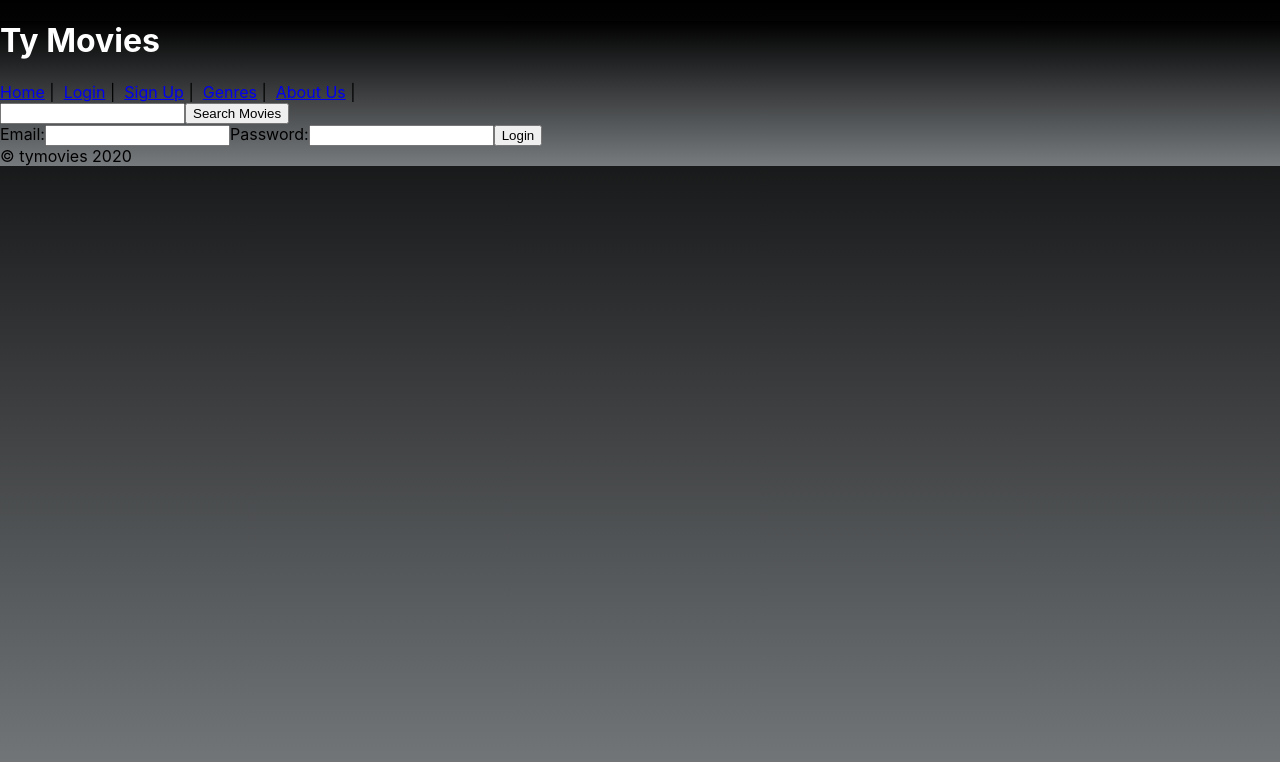
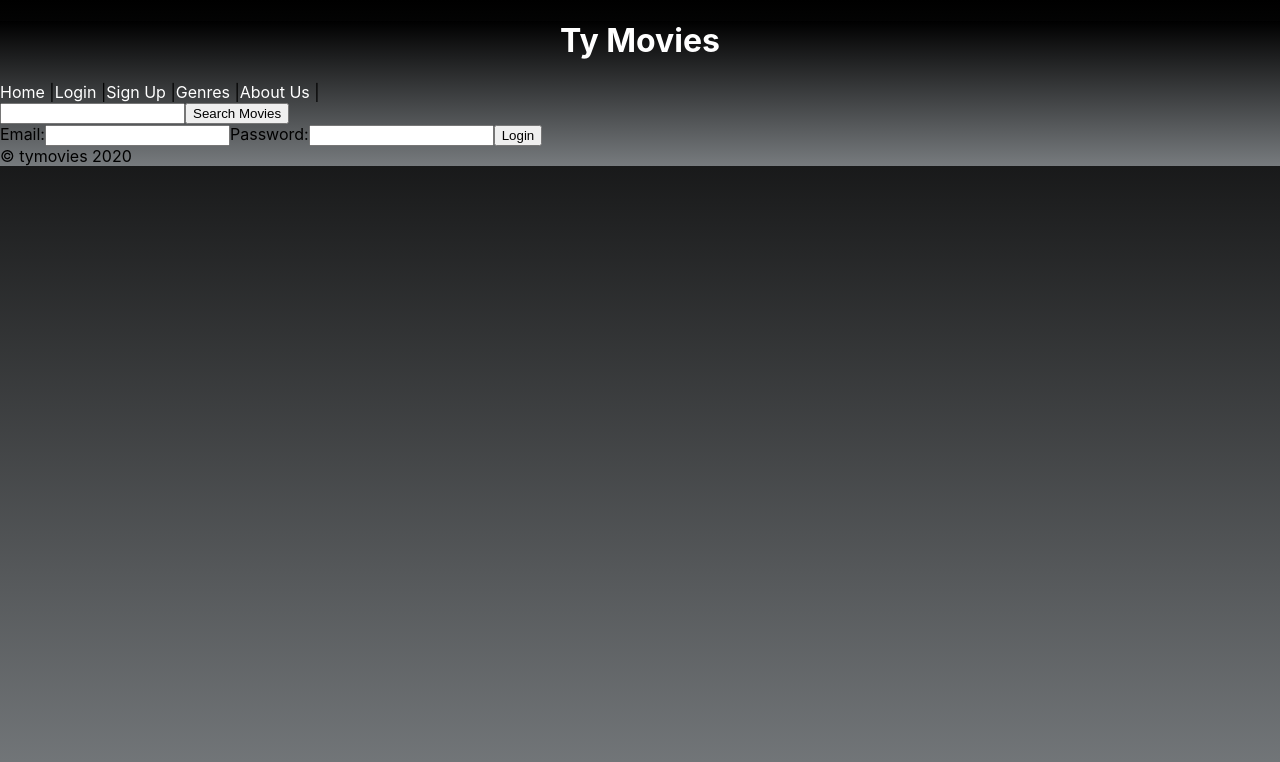
Before and after one commit to yanni00/tymovies-frontend, a React (Create React App) app: page /login in a window 1280 px wide. Shown: the top 762 px of the page. Built offline with nearby package versions, Linux system fonts and the light colour scheme.

Commit message:
update to login

```diff
--- a/package.json
+++ b/package.json
@@ -3,9 +3,9 @@
   "version": "0.1.0",
   "private": true,
   "engines": {
-      "npm": "6.13.4",
-      "node": "13.5.0"
-    },
+    "npm": "6.13.4",
+    "node": "13.5.0"
+  },
   "homepage": "https://github.com/yanni00/tymovies-frontend.git",
   "dependencies": {
     "@testing-library/jest-dom": "^4.2.4",
--- a/src/components/Home/Home.js
+++ b/src/components/Home/Home.js
@@ -25,12 +25,12 @@
         <div >
           <h1 className={styles.header}>Ty Movies</h1>
           <Router>
-            <nav>
-              <Link to="/">Home</Link> | &nbsp;
-              <Link to="/login">Login</Link> | &nbsp;
-              <Link to="/registration">Sign Up</Link> | &nbsp;
-              <Link to="/genres">Genres</Link> | &nbsp;
-              <Link to="/about">About Us</Link> | &nbsp;
+            <nav className={styles.nav}>
+              <Link className={styles.home} to="/">Home</Link> |
+              <Link className={styles.login}to="/login">Login</Link> |
+              <Link className={styles.signUp}to="/registration">Sign Up</Link> |
+              <Link className={styles.genres}to="/genres">Genres</Link> |
+              <Link className={styles.about}to="/about">About Us</Link> |
             </nav>
 
 
@@ -45,10 +45,6 @@
             <Route exact path="/" component={ TrendingMovies }/>
           </Router>
 
-          {
-            // see Search results component: map over trending movies in state
-          }
-
           <footer>
             &copy; tymovies 2020
           </footer>
--- a/src/components/Home/Home.module.css
+++ b/src/components/Home/Home.module.css
@@ -12,5 +12,12 @@ html {
 }
 
 .header {
-  color:white;
+  color: white;
+  text-align: center;
 }
+
+ .home, .login, .signUp, .genres, .about {
+  color: white;
+  text-align: center;
+  text-decoration: none;
+}
--- a/src/components/Search/Search.js
+++ b/src/components/Search/Search.js
@@ -1,6 +1,7 @@
 import React from 'react';
 import axios from 'axios';
 import { Link } from 'react-router-dom';
+import styles from './Search.module.css'
 const BASE_URL = 'https://api.themoviedb.org/3/search/movie?api_key=24d863d54c86392e6e1df55b9a328755&';
 
 class Search extends React.Component {
```
Also changed, not shown: src/components/Search/Search.module.css (added), 1 other file (tests, documents, lock files or other folders).
